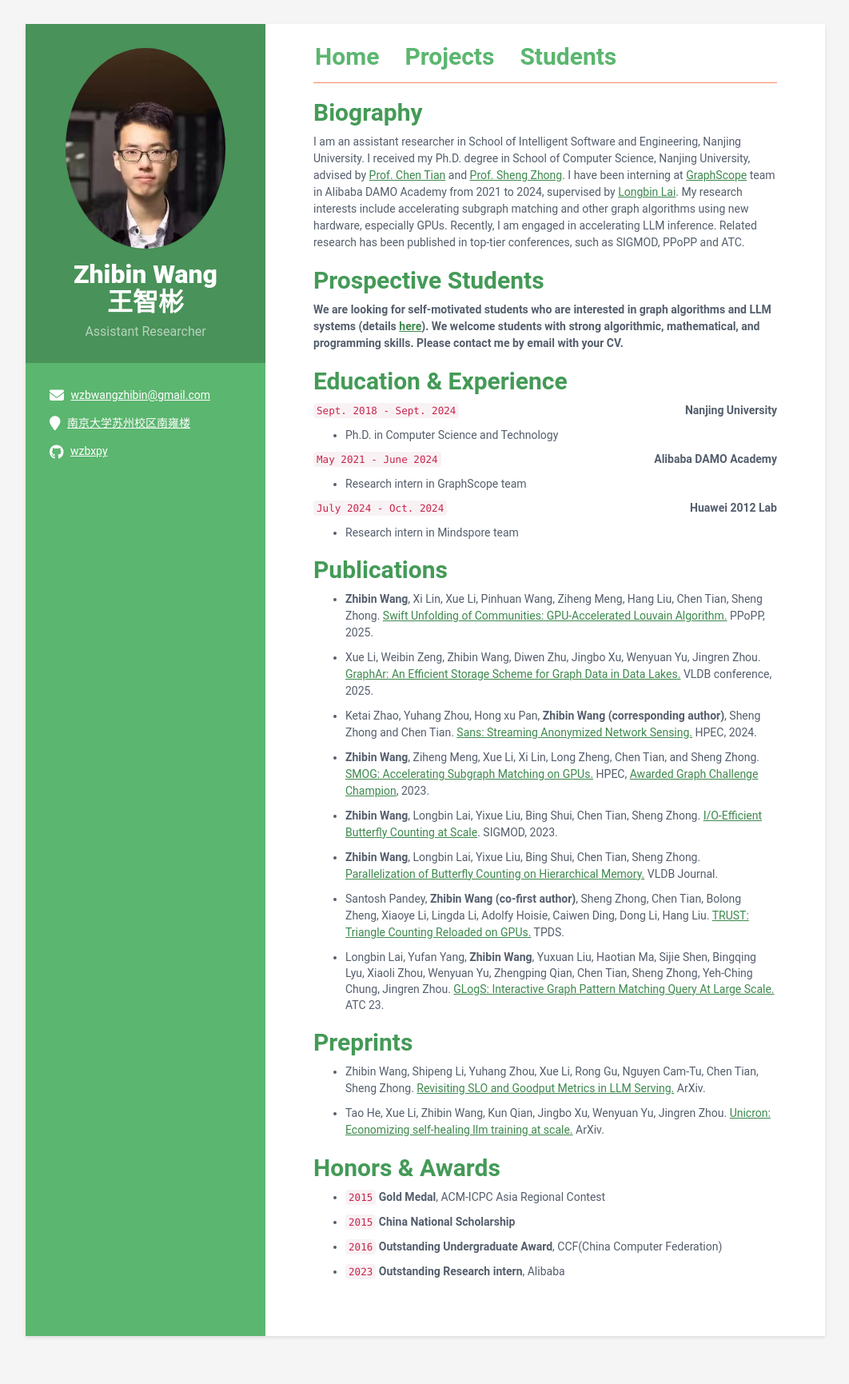
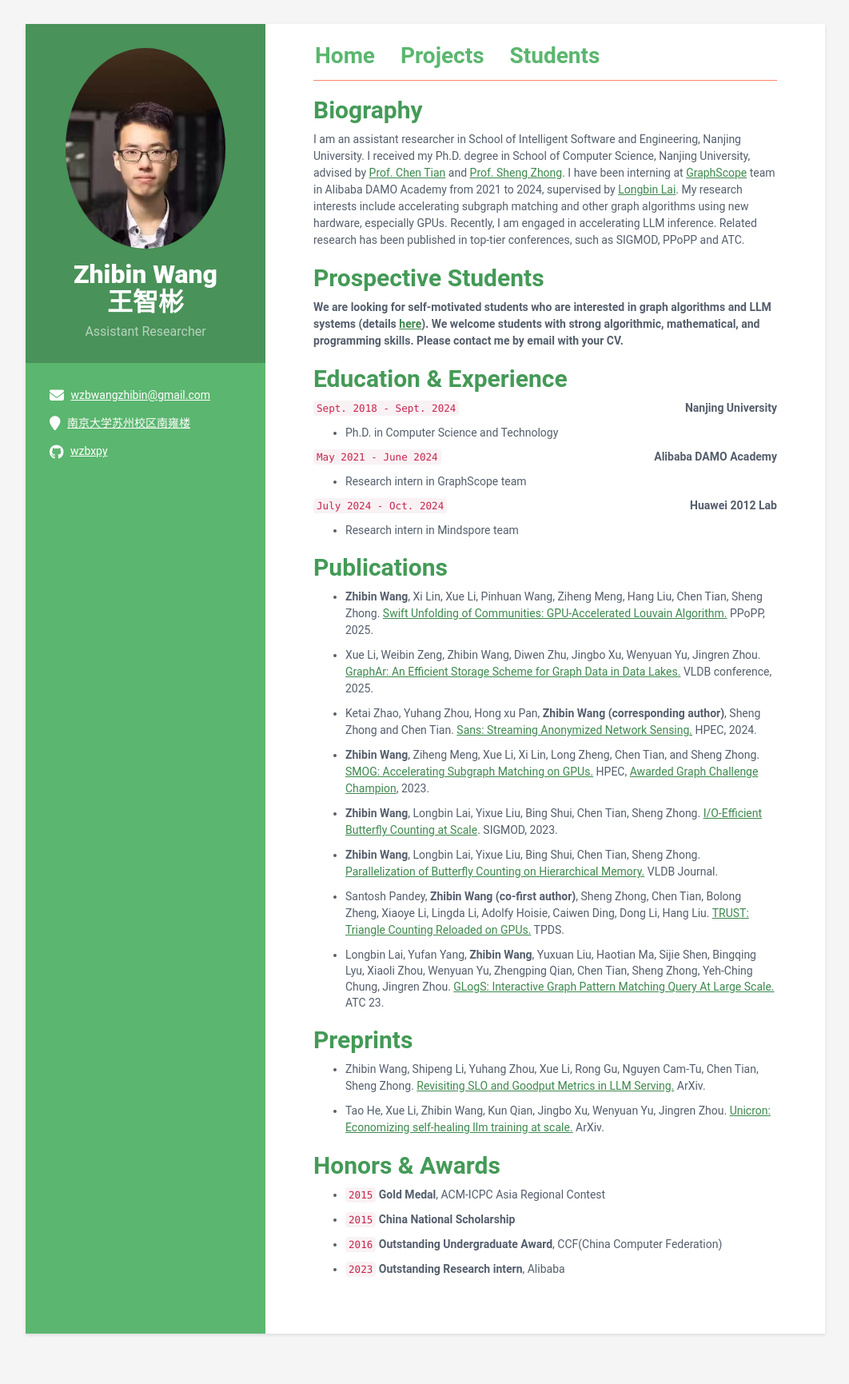
Before and after one commit to wzbxpy/wzbxpy.github.io, a Jekyll site: the page built from index.md, in a window 1280 px wide. Shown: the whole page at 80% size, without its empty margins (108-1170 px from the left). Built offline with Jekyll 4.4.1, drawn with Linux system fonts in a browser that asks for light colours.

Commit message:
adjust button

```diff
--- a/_sass/_base.scss
+++ b/_sass/_base.scss
@@ -365,7 +365,7 @@ p {
         a.btn {
           display: inline-block;
           padding: 8px 0px;
-          font-size: 30px;
+          font-size: 28px;
           font-weight: bold;
           color: $theme-color;
           text-decoration: none;
```
